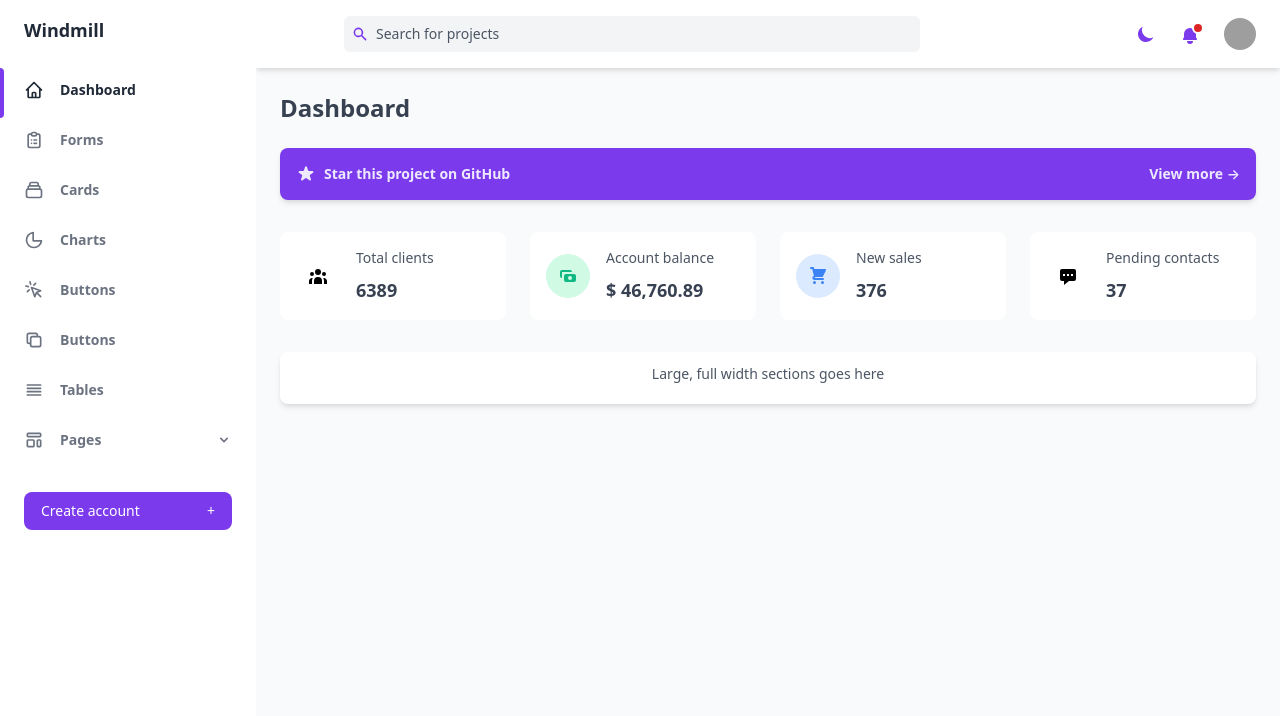
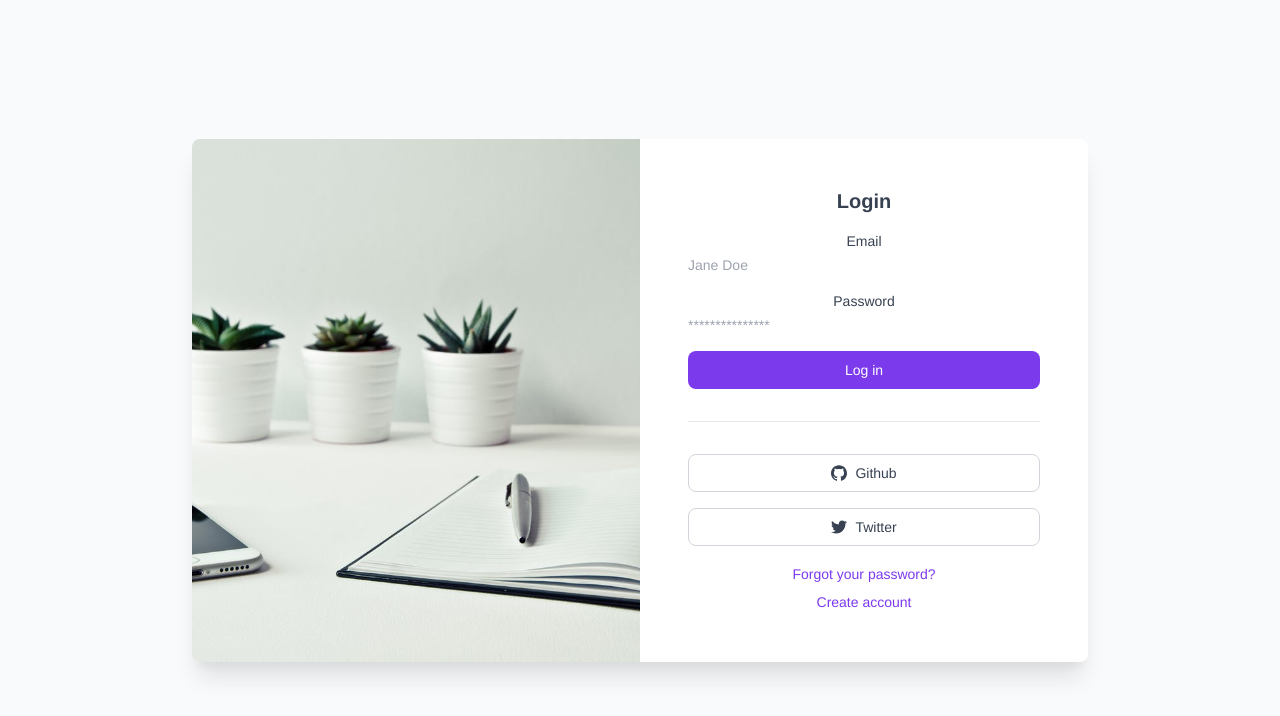
Before and after one commit to kafribung/vue_barang, a Vue app: page /login in a window 1280 px wide. Shown: the top 716 px of the page. Built offline with nearby package versions, Linux system fonts and the light colour scheme; grey boxes are pictures that could not be loaded.

Commit message:
vue router login

```diff
--- /dev/null
+++ b/src/App.vue
@@ -0,0 +1,28 @@
+<template>
+  <div id="app">
+    <router-view/>
+  </div>
+</template>
+
+<style>
+#app {
+  font-family: Avenir, Helvetica, Arial, sans-serif;
+  -webkit-font-smoothing: antialiased;
+  -moz-osx-font-smoothing: grayscale;
+  text-align: center;
+  color: #2c3e50;
+}
+
+#nav {
+  padding: 30px;
+}
+
+#nav a {
+  font-weight: bold;
+  color: #2c3e50;
+}
+
+#nav a.router-link-exact-active {
+  color: #42b983;
+}
+</style>
--- a/src/main.js
+++ b/src/main.js
@@ -1,5 +1,5 @@
 import Vue from 'vue'
-import Dashboard from './views/Dashboard'
+import App from './App.vue'
 
 import './assets/css/tailwind.css'
 import router from './router'
@@ -8,5 +8,5 @@ Vue.config.productionTip = false
 
 new Vue({
   router,
-  render: h => h(Dashboard)
+  render: h => h(App)
 }).$mount('#app')
--- a/src/views/Auth/Login.vue
+++ b/src/views/Auth/Login.vue
@@ -6,7 +6,7 @@
                     <img aria-hidden="true" class="object-cover w-full h-full dark:hidden" src="../../assets/img/login-office.jpeg"
                         alt="Office" />
                     <img aria-hidden="true" class="hidden object-cover w-full h-full dark:block"
-                    src="../../asset/login-office-dark.jpeg" alt="Office" />
+                        src="../../assets/img/login-office-dark.jpeg" alt="Office" />
                     </div>
                     <div class="flex items-center justify-center p-6 sm:p-12 md:w-1/2">
                     <div class="w-full">
```
Also changed, not shown: src/router/index.js (+1 -6 lines). Lines whose indentation alone changed are shown as unchanged.
